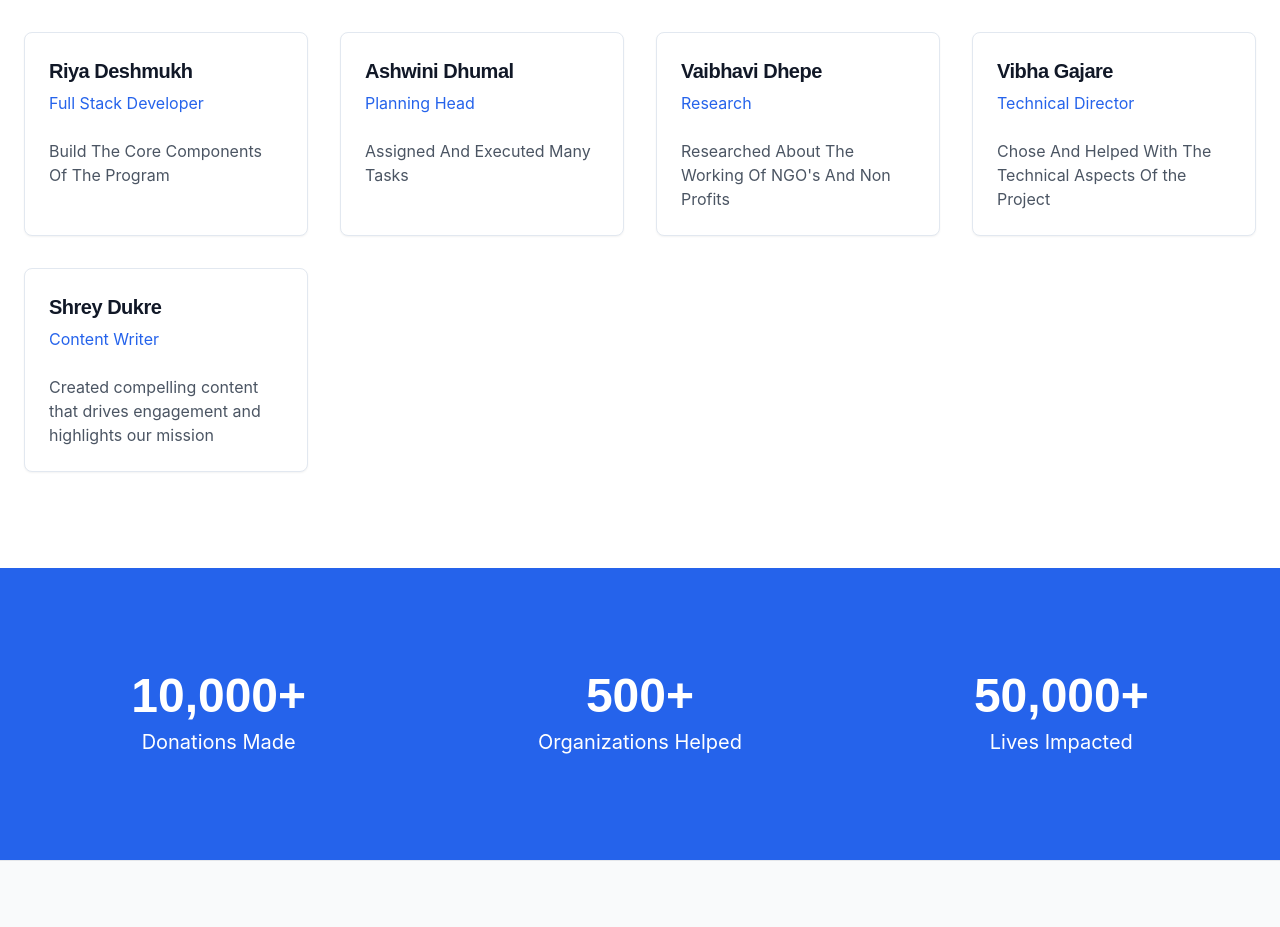
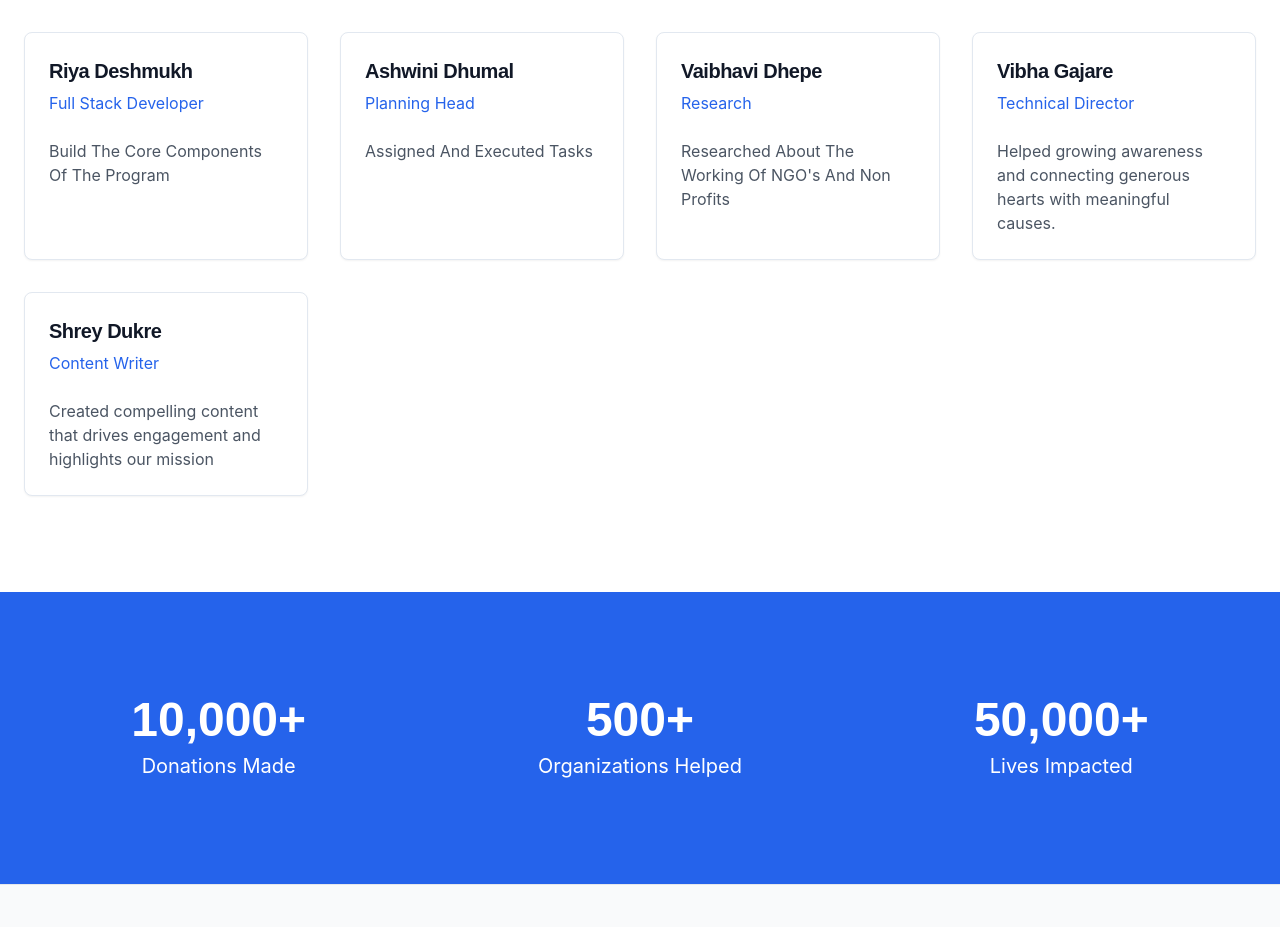
Before and after one commit to ridash-dev/dilse-share-care, a React (Vite) app: page /about in a window 1280 px wide. Shown: the part 1800-2727 px from the top of the page. Built offline with nearby package versions, Linux system fonts and the light colour scheme.

Commit message:
Fix AboutPage bios
Update bios for Ashwini Dhumal and Vibha Gajare.

```diff
--- a/src/pages/AboutPage.tsx
+++ b/src/pages/AboutPage.tsx
@@ -38,7 +38,7 @@ const AboutPage = () => {
     {
       name: "Ashwini Dhumal",
       role: "Planning Head",
-      bio: "Assigned And Executed Many Tasks"
+      bio: "Assigned And Executed Tasks"
     },
     {
       name: "Vaibhavi Dhepe",
@@ -48,7 +48,7 @@ const AboutPage = () => {
     {
       name: "Vibha Gajare",
       role: "Technical Director",
-      bio: "Chose And Helped With The Technical Aspects Of the Project"
+      bio: "Helped growing awareness and connecting generous hearts with meaningful causes."
     },
     {
       name: "Shrey Dukre",
```
